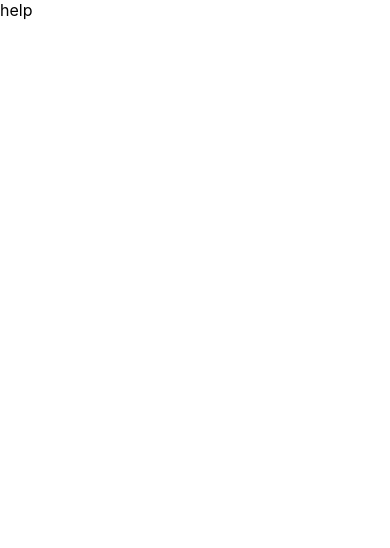
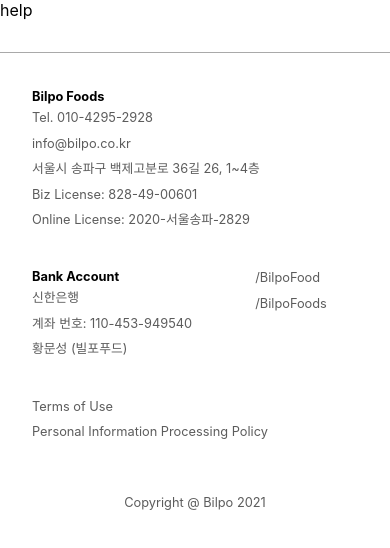
Before and after one commit to ricqua/bilpo_website_next, a Next.js app: page / in a window 390 px wide. Shown: the top 548 px of the page. Built offline with nearby package versions, Linux system fonts and the light colour scheme.

Commit message:
make about us page and footer responsive.

```diff
--- a/components/Footer.js
+++ b/components/Footer.js
@@ -0,0 +1,46 @@
+import React from "react";
+import styles from "../styles/Footer.module.css";
+
+function Footer() {
+  return (
+    <React.Fragment>
+      <main className={styles.footerSection_main}>
+        <div className={styles.footerSection_wrapper}>
+          <div>
+            <strong>Bilpo Foods</strong>
+            <p>Tel. 010-4295-2928</p>
+            <p>info@bilpo.co.kr</p>
+            <p>서울시 송파구 백제고분로 36길 26, 1~4층</p>
+            <p>Biz License: 828-49-00601</p>
+            <p>Online License: 2020-서울송파-2829</p>
+          </div>
+          <div>
+            <strong>Bank Account</strong>
+            <p>신한은행 </p>
+            <p>계좌 번호: 110-453-949540</p>
+            <p>황문성 (빌포푸드) </p>
+          </div>
+          <div>
+            <p>
+              <label>/BilpoFood</label>
+            </p>
+            <p>
+              <label>/BilpoFoods</label>
+            </p>
+          </div>
+          <div>
+            <p>
+              <a>Terms of Use</a>
+            </p>
+            <p>
+              <a>Personal Information Processing Policy</a>
+            </p>
+          </div>
+        </div>
+        <p className={styles.copyrightNotice}>Copyright @ Bilpo 2021</p>
+      </main>
+    </React.Fragment>
+  );
+}
+
+export default Footer;
--- /dev/null
+++ b/components/Layout.js
@@ -0,0 +1,12 @@
+import React from "react";
+import styles from "../styles/Layout.module.css";
+
+function Layout({ children }) {
+  return (
+    <div className={styles.wrapper}>
+      <main className={styles.main}>{children}</main>
+    </div>
+  );
+}
+
+export default Layout;
--- a/pages/_app.js
+++ b/pages/_app.js
@@ -1,7 +1,28 @@
-import '../styles/globals.css'
+import "../styles/globals.css";
+import Head from "next/head";
+import Layout from "../components/Layout";
+// import Header from "../components/Header";
+import Footer from "../components/Footer";
 
 function MyApp({ Component, pageProps }) {
-  return <Component {...pageProps} />
+  return (
+    <Layout>
+      <Head>
+        <meta charSet="UTF-8" />
+        <meta name="viewport" content="width=device-width, initial-scale=1.0" />
+        <meta httpEquiv="X-UA-Compatible" content="ie-edge" />
+        <meta
+          name="description"
+          content="SiamLocalise is a translation and content localisation agency with a strong presence in the Thai and Chinese markets."
+        />
+        <link rel="icon" href="./favicon-white.png" type="image/png" />
+        <title>Bilpo</title>
+      </Head>
+      {/* <Header /> */}
+      <Component {...pageProps} />
+      <Footer />
+    </Layout>
+  );
 }
 
-export default MyApp
+export default MyApp;
--- /dev/null
+++ b/styles/Footer.module.css
@@ -0,0 +1,43 @@
+.footerSection_main {
+  width: 100%;
+  margin-top: 2em;
+  border-top: 1px solid darkgray;
+  display: flex;
+  flex-direction: column;
+  align-items: center;
+}
+
+.footerSection_wrapper {
+  /* max-width: 650px; */
+  display: flex;
+  flex-direction: row;
+  flex-wrap: wrap;
+  margin: auto;
+}
+
+.footerSection_main div {
+  margin: 1em 1em;
+  flex-grow: 1;
+}
+
+.footerSection_main p,
+.footerSection_main strong {
+  text-align: left;
+  font-size: 0.8em;
+}
+
+.copyrightNotice {
+  display: flex;
+  justify-content: center;
+  margin: 1em 0;
+}
+
+@media (min-width: 1440px) {
+  .footerSection_wrapper {
+    width: 1440px;
+    display: flex;
+    flex-direction: row;
+    flex-wrap: wrap;
+    margin: auto;
+  }
+}
--- a/styles/about.module.css
+++ b/styles/about.module.css
@@ -1,11 +1,13 @@
 .aboutSplash_Section {
-  height: 540px;
+  height: 640px;
   background: grey;
   display: flex;
   justify-content: center;
   align-items: center;
   background-image: url("../public/aboutImages/Cape-Town-Table-Mountain.jpg");
-  width: 100vw;
+  background-repeat: no-repeat;
+  background-size: cover;
+  background-position: center;
 }
 
 .main {
```
Also changed, not shown: styles/Layout.module.css (added).
